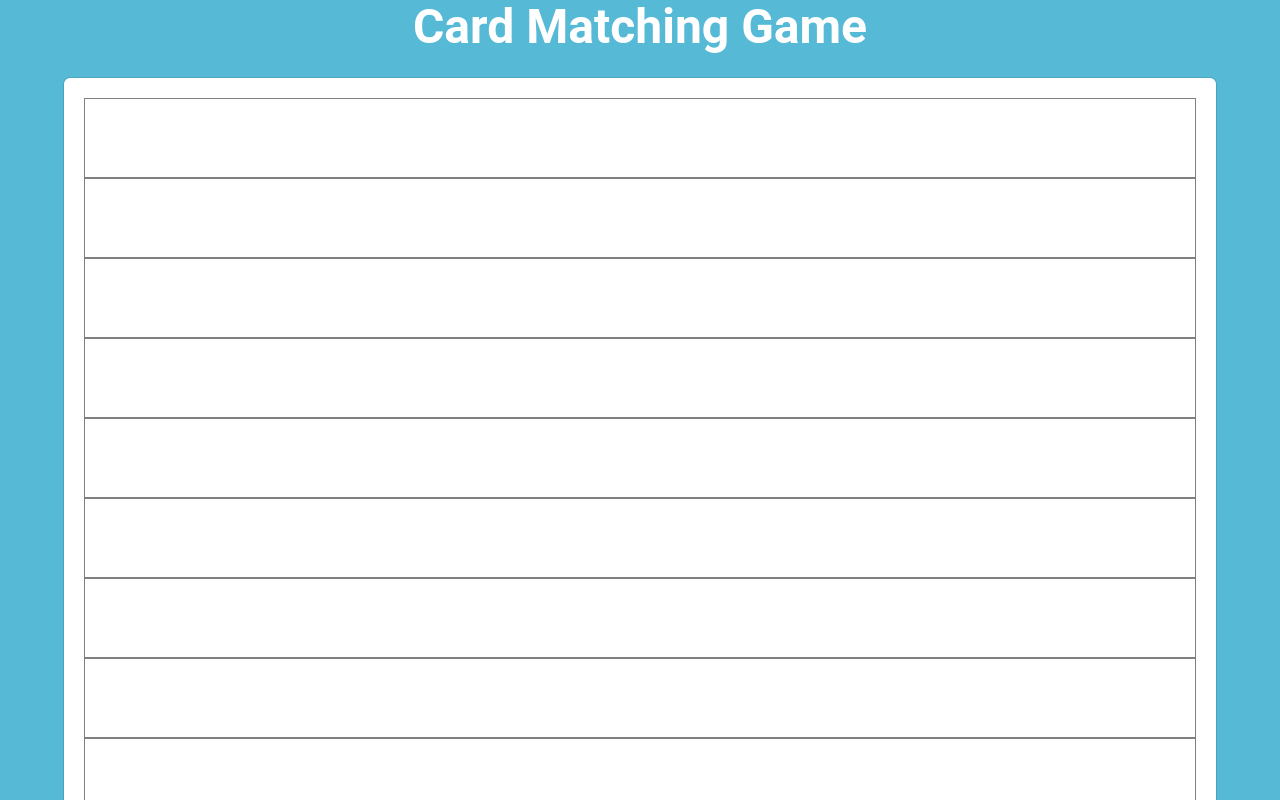
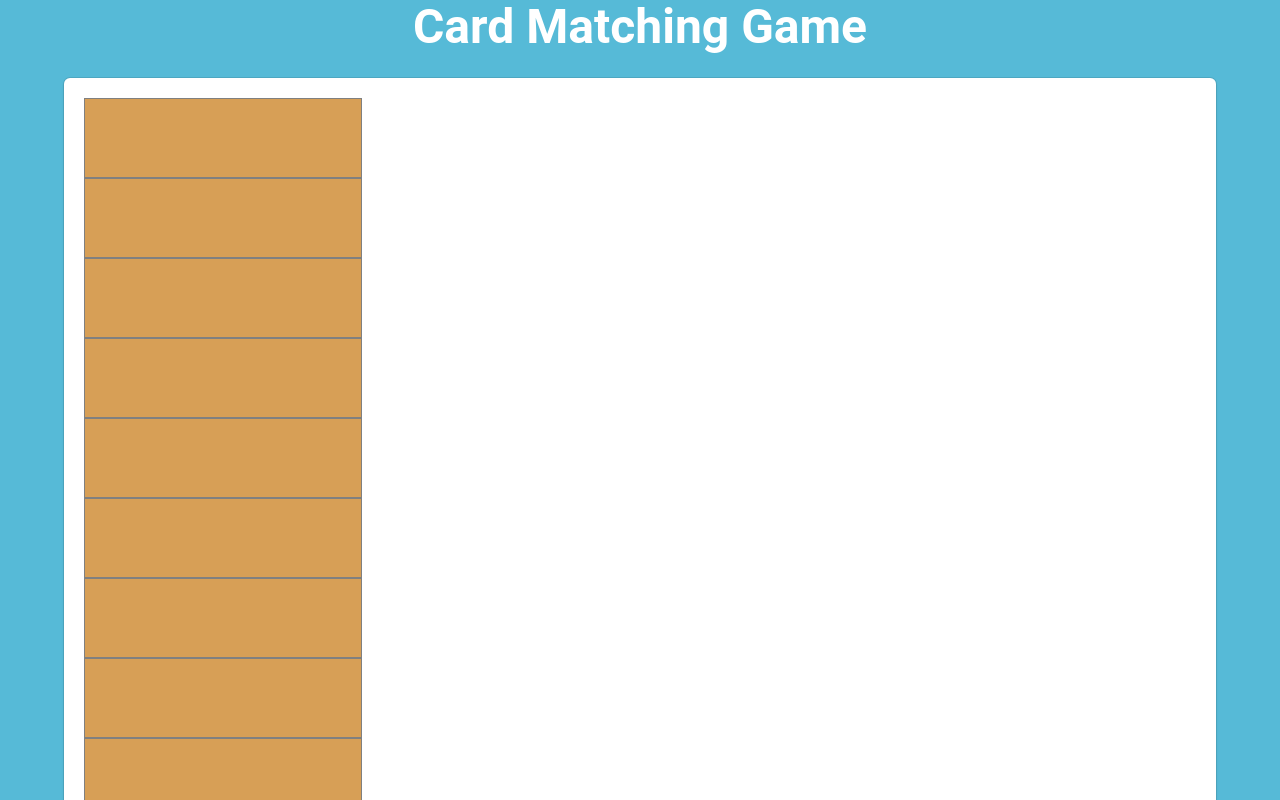
Before and after one commit to denibulkashvili/card-matching-game, a React (Create React App) app in the folder card-matching-game/: page / in a window 1280 px wide. Both pictures are taken after a click on the button "Start". Shown: the top 800 px of the page. Built offline with nearby package versions, Linux system fonts and the light colour scheme.

Commit message:
prevent card from being clickable when it's clicked once

```diff
--- a/card-matching-game/src/components/Card.jsx
+++ b/card-matching-game/src/components/Card.jsx
@@ -5,8 +5,8 @@ class Card extends Component {
   render() {
     return (
       <div
-        className={`single-card has-text-centered`}
-        onClick={() => this.props.handleCardClick(this.props.index)} >
+        className={`column is-one-quarter single-card has-text-centered ${!this.props.isCardFrontSide ? 'card-back' : ''} `}
+        onClick={!this.props.isCardFrontSide ? () => this.props.handleCardClick(this.props.index) : null} >
         {this.props.isCardFrontSide ? this.props.word : ''}
       </div>
     );
```
